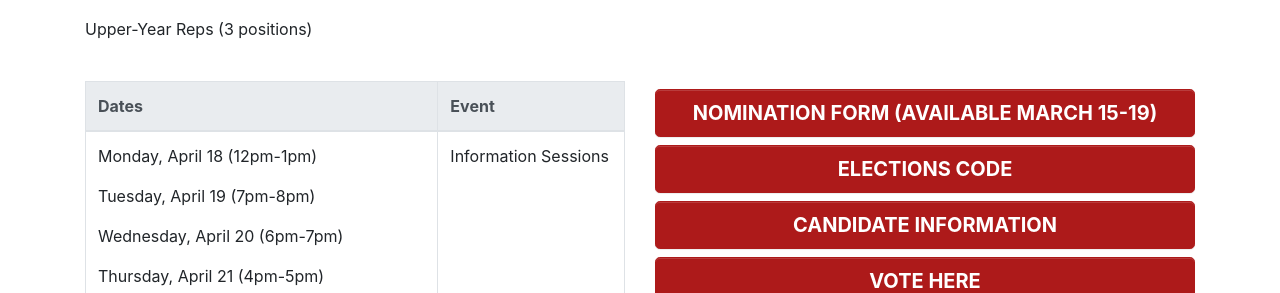
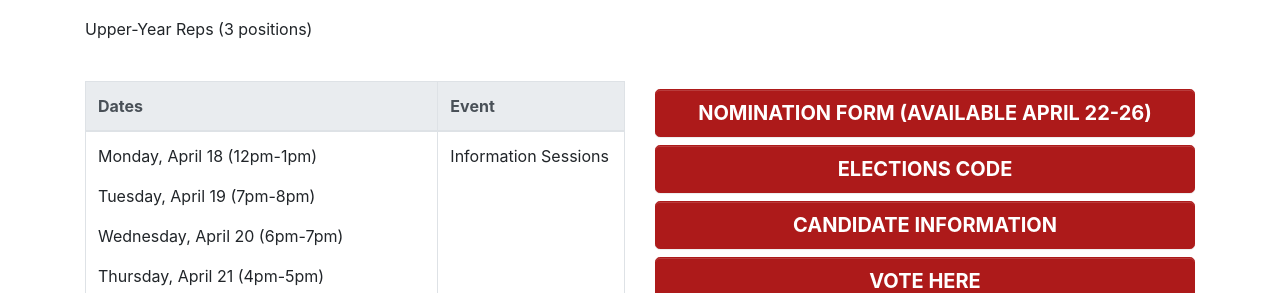
Before and after one commit to uclit-webmaster/uclit-site, a Jekyll site: the page built from get-involved/elections.html, in a window 1280 px wide and 900 px high, scrolled down 813 px. Shown: the part 159-452 px from the top of the window. Built offline with Jekyll 4.4.1, drawn with Linux system fonts in a browser that asks for light colours; nearby versions of some CDN libraries.

Commit message:
Update elections.yml

```diff
--- a/_data/elections.yml
+++ b/_data/elections.yml
@@ -16,8 +16,8 @@ current-election-text: |
 
 # Comment out the rest of this if you don't want any buttons
 buttons:
- - text: NOMINATION FORM (AVAILABLE MARCH 15-19)
-   link: https://docs.google.com/document/d/1kAze-mqIMEoSidXYvp18dgxJetnvjHolm4doN6CVmEs/edit?usp=drivesdk
+ - text: NOMINATION FORM (AVAILABLE APRIL 22-26)
+   link:
  - text: ELECTIONS CODE
    link: https://docs.google.com/document/d/15A10Y1C5hEmozJKmxNQe8wq_9AZmzrImEV2-55B4YkU/edit?usp=sharing
  - text: CANDIDATE INFORMATION
```
